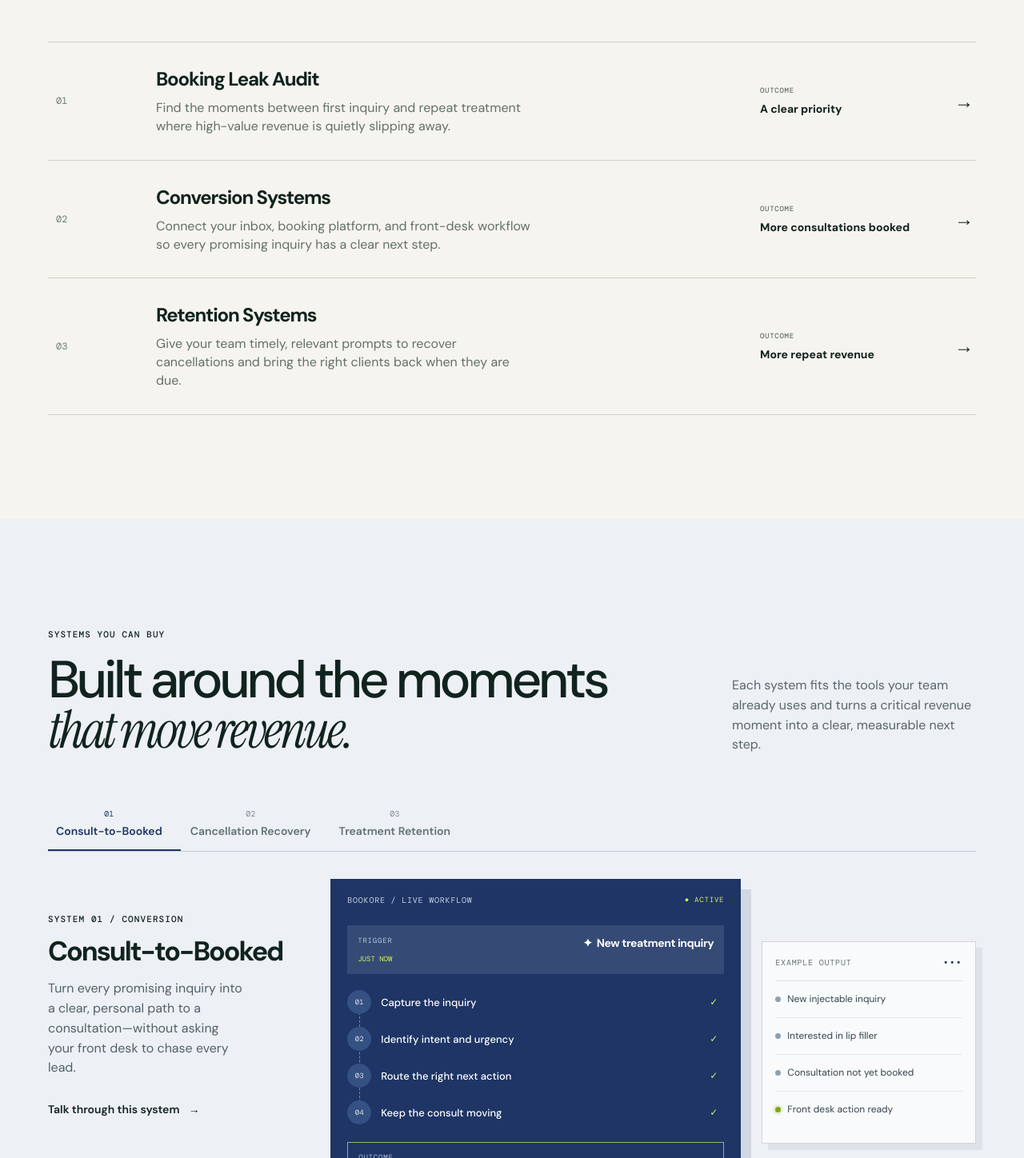
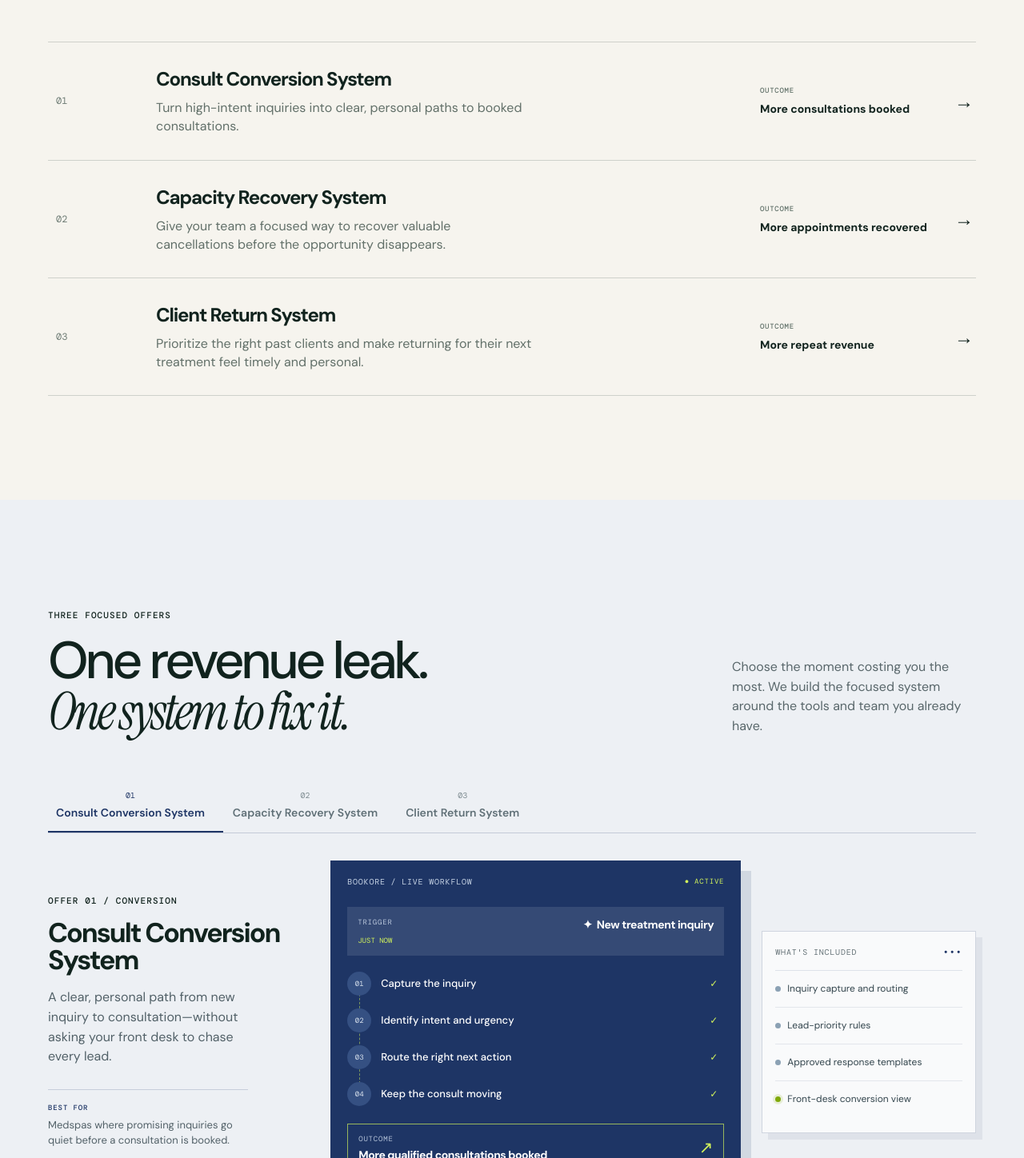
Before and after one commit to Angelajm6/Bookore-Systems, a React (Vite) app: page / in a window 1280 px wide. Shown: the part 1862-3310 px from the top of the page at 80% size. Built offline with nearby package versions, Linux system fonts and the light colour scheme; no server answers.

Commit message:
Productize medspa system offers

```diff
--- a/src/main.jsx
+++ b/src/main.jsx
@@ -10,20 +10,20 @@ function Spark() { return <span className="spark" aria-hidden="true">✦</span>;
 const services = [
   {
     number: '01',
-    title: 'Booking Leak Audit',
-    text: 'Find the moments between first inquiry and repeat treatment where high-value revenue is quietly slipping away.',
-    outcome: 'A clear priority'
+    title: 'Consult Conversion System',
+    text: 'Turn high-intent inquiries into clear, personal paths to booked consultations.',
+    outcome: 'More consultations booked'
   },
   {
     number: '02',
-    title: 'Conversion Systems',
-    text: 'Connect your inbox, booking platform, and front-desk workflow so every promising inquiry has a clear next step.',
-    outcome: 'More consultations booked'
+    title: 'Capacity Recovery System',
+    text: 'Give your team a focused way to recover valuable cancellations before the opportunity disappears.',
+    outcome: 'More appointments recovered'
   },
   {
     number: '03',
-    title: 'Retention Systems',
-    text: 'Give your team timely, relevant prompts to recover cancellations and bring the right clients back when they are due.',
+    title: 'Client Return System',
+    text: 'Prioritize the right past clients and make returning for their next treatment feel timely and personal.',
     outcome: 'More repeat revenue'
   }
 ];
@@ -38,41 +38,50 @@ const faqs = [
 const systems = [
   {
     id: 'consult',
-    eyebrow: 'SYSTEM 01 / CONVERSION',
-    title: 'Consult-to-Booked',
-    description: 'Turn every promising inquiry into a clear, personal path to a consultation—without asking your front desk to chase every lead.',
+    eyebrow: 'OFFER 01 / CONVERSION',
+    title: 'Consult Conversion System',
+    description: 'A clear, personal path from new inquiry to consultation—without asking your front desk to chase every lead.',
     trigger: 'New treatment inquiry',
     steps: ['Capture the inquiry', 'Identify intent and urgency', 'Route the right next action', 'Keep the consult moving'],
     result: 'More qualified consultations booked',
-    preview: ['New injectable inquiry', 'Interested in lip filler', 'Consultation not yet booked', 'Front desk action ready']
+    preview: ['New injectable inquiry', 'Interested in lip filler', 'Consultation not yet booked', 'Front desk action ready'],
+    idealFor: 'Medspas where promising inquiries go quiet before a consultation is booked.',
+    includes: ['Inquiry capture and routing', 'Lead-priority rules', 'Approved response templates', 'Front-desk conversion view']
   },
   {
     id: 'recovery',
-    eyebrow: 'SYSTEM 02 / CAPACITY',
-    title: 'Cancellation Recovery',
-    description: 'Make cancellations less costly by surfacing the right clients, the right open slots, and a clear recovery plan for your team.',
+    eyebrow: 'OFFER 02 / CAPACITY',
+    title: 'Capacity Recovery System',
+    description: 'A focused system for turning cancellations into recoverable appointments instead of empty space on the calendar.',
     trigger: 'High-value appointment cancelled',
     steps: ['Spot the open capacity', 'Match an appropriate client', 'Prepare approved outreach', 'Track the recovered booking'],
     result: 'More of your calendar working for you',
-    preview: ['Friday 3:30 PM opened', 'Two clients on waitlist', 'Best-fit client identified', 'Recovery message ready']
+    preview: ['Friday 3:30 PM opened', 'Two clients on waitlist', 'Best-fit client identified', 'Recovery message ready'],
+    idealFor: 'Medspas losing valuable appointment time to late cancellations and no-shows.',
+    includes: ['Cancellation detection', 'Waitlist and client matching', 'Approved recovery outreach', 'Recovered-capacity tracking']
   },
   {
     id: 'retention',
-    eyebrow: 'SYSTEM 03 / RETENTION',
-    title: 'Treatment Retention',
-    description: 'Bring the right clients back at the right time with a focused rebooking queue your front desk can confidently act on.',
+    eyebrow: 'OFFER 03 / RETENTION',
+    title: 'Client Return System',
+    description: 'A provider-approved rebooking queue that helps your front desk bring the right clients back at the right time.',
     trigger: 'Provider-approved treatment cadence due',
     steps: ['Identify clients who are due', 'Prioritize by opportunity', 'Prepare relevant follow-up', 'Measure returning revenue'],
     result: 'More returning clients and repeat revenue',
-    preview: ['Treatment cycle due', '42 days since last visit', 'Rebooking opportunity', 'Follow-up approved']
+    preview: ['Treatment cycle due', '42 days since last visit', 'Rebooking opportunity', 'Follow-up approved'],
+    idealFor: 'Medspas with strong past clients but inconsistent rebooking and follow-through.',
+    includes: ['Due-date and cadence rules', 'Rebooking priority queue', 'Approved follow-up templates', 'Return-revenue reporting']
   }
 ];
 
 const liveDemos = [
   {
     id: 'consult',
-    label: 'Consult-to-Booked',
-    eyebrow: 'SYSTEM 01 / CONVERSION',
+    label: 'Consult Conversion',
+    eyebrow: 'OFFER 01 / CONVERSION',
+    offer: 'Consult Conversion System',
+    offerPromise: 'Turn high-intent inquiries into booked consultations.',
+    offerIncludes: ['Map your inquiry-to-consult journey', 'Build priority and routing rules', 'Create your approved response playbook', 'Launch a simple front-desk action view'],
     heading: <>A consult is too valuable<br /><em>to become a loose end.</em></>,
     intro: 'Give a busy front desk one clear next step—while keeping a person in control of every client-facing action.',
     profile: { tag: 'NEW INQUIRY', signal: 'HIGH INTENT', initials: 'MC', name: 'Maya Chen', source: 'New client · Instagram DM', details: [['INTEREST', 'Lip filler consultation'], ['INQUIRY RECEIVED', 'Today, 6:42 PM']] },
@@ -91,8 +100,11 @@ const liveDemos = [
   },
   {
     id: 'recovery',
-    label: 'Cancellation Recovery',
-    eyebrow: 'SYSTEM 02 / CAPACITY',
+    label: 'Capacity Recovery',
+    eyebrow: 'OFFER 02 / CAPACITY',
+    offer: 'Capacity Recovery System',
+    offerPromise: 'Turn last-minute openings into recoverable appointments.',
+    offerIncludes: ['Identify cancellations worth recovering', 'Match eligible clients or waitlist demand', 'Prepare approved recovery outreach', 'Track recovered appointment value'],
     heading: <>A cancelled slot can still<br /><em>be a booked treatment.</em></>,
     intro: 'Turn a last-minute opening into a focused recovery task instead of hoping the front desk notices in time.',
     profile: { tag: 'OPEN CAPACITY', signal: 'TIME SENSITIVE', initials: 'FR', name: 'Friday · 3:30 PM', source: '90-minute injectable appointment', details: [['CANCELLED', 'Today, 10:14 AM'], ['WINDOW', 'Within 72 hours']] },
@@ -111,8 +123,11 @@ const liveDemos = [
   },
   {
     id: 'retention',
-    label: 'Treatment Retention',
-    eyebrow: 'SYSTEM 03 / RETENTION',
+    label: 'Client Return',
+    eyebrow: 'OFFER 03 / RETENTION',
+    offer: 'Client Return System',
+    offerPromise: 'Bring valuable past clients back before they drift away.',
+    offerIncludes: ['Define provider-approved return windows', 'Prioritize the right clients', 'Build your rebooking outreach queue', 'Measure returning client momentum'],
     heading: <>Returning clients deserve<br /><em>timely follow-through.</em></>,
     intro: 'Give the front desk a provider-approved rebooking queue before a valuable client quietly drifts away.',
     profile: { tag: 'REBOOKING DUE', signal: 'READY TO REVIEW', initials: 'EP', name: 'Elena Park', source: 'Returning client · 6 visits', details: [['LAST VISIT', '12 weeks ago'], ['APPROVED CADENCE', 'Review due this month']] },
@@ -221,16 +236,16 @@ function App() {
     <section className="systems-section" id="systems">
       <div className="shell">
         <div className="systems-head" data-reveal>
-          <div><p className="section-kicker">SYSTEMS YOU CAN BUY</p><h2>Built around the moments<br /><em>that move revenue.</em></h2></div>
-          <p>Each system fits the tools your team already uses and turns a critical revenue moment into a clear, measurable next step.</p>
+          <div><p className="section-kicker">THREE FOCUSED OFFERS</p><h2>One revenue leak.<br /><em>One system to fix it.</em></h2></div>
+          <p>Choose the moment costing you the most. We build the focused system around the tools and team you already have.</p>
         </div>
         <div className="system-tabs" role="tablist" aria-label="Example systems">
           {systems.map((system, i) => <button key={system.id} role="tab" aria-selected={activeSystem === system.id} className={activeSystem === system.id ? 'active' : ''} onClick={() => setActiveSystem(system.id)}><span>0{i + 1}</span>{system.title}</button>)}
         </div>
         {systems.map((system) => activeSystem === system.id && <article className="system-demo" key={system.id}>
           <div className="system-copy" data-reveal>
-            <p className="section-kicker">{system.eyebrow}</p><h3>{system.title}</h3><p>{system.description}</p>
-            <a className="text-link" href="#book">Talk through this system <Arrow /></a>
+            <p className="section-kicker">{system.eyebrow}</p><h3>{system.title}</h3><p>{system.description}</p><p className="system-ideal"><span>BEST FOR</span>{system.idealFor}</p>
+            <a className="text-link" href="#book">Talk through this offer <Arrow /></a>
           </div>
           <div className="demo-board" data-reveal style={{ '--delay': '110ms' }}>
             <div className="demo-board-head"><span>BOOKORE / LIVE WORKFLOW</span><i>● ACTIVE</i></div>
@@ -241,19 +256,25 @@ function App() {
             <div className="demo-result"><span>OUTCOME</span><strong>{system.result}</strong><b>↗</b></div>
           </div>
           <div className="system-preview" data-reveal style={{ '--delay': '190ms' }}>
-            <div className="preview-top"><span>EXAMPLE OUTPUT</span><b>•••</b></div>
-            {system.preview.map((item, i) => <div className="preview-line" key={item}><i className={i === system.preview.length - 1 ? 'complete' : ''}></i>{item}</div>)}
+            <div className="preview-top"><span>WHAT'S INCLUDED</span><b>•••</b></div>
+            {system.includes.map((item, i) => <div className="preview-line" key={item}><i className={i === system.includes.length - 1 ? 'complete' : ''}></i>{item}</div>)}
           </div>
         </article>)}
-        <p className="systems-note" data-reveal>These are focused systems—not a one-size-fits-all platform. Every build is shaped around your booking flow, front desk, and client experience.</p>
+        <p className="systems-note" data-reveal>Every offer starts with your existing booking flow, front desk, and client experience—not a disruptive replacement platform.</p>
       </div>
     </section>
 
     <section className="consult-demo-section" aria-labelledby="consult-demo-heading">
       <div className="shell">
         {liveDemos.filter((demo) => demo.id === activeLiveDemo).map((demo) => <React.Fragment key={demo.id}>
-          <div className="consult-demo-head" data-reveal><div><p className="section-kicker">LIVE SYSTEM DEMOS</p><h2 id="consult-demo-heading">{demo.heading}</h2></div><p>{demo.intro}</p></div>
+          <div className="consult-demo-head" data-reveal><div><p className="section-kicker">SEE THE OFFER IN ACTION</p><h2 id="consult-demo-heading">{demo.heading}</h2></div><p>{demo.intro}</p></div>
           <div className="live-demo-tabs" role="tablist" aria-label="Live system demos">{liveDemos.map((item, i) => <button key={item.id} role="tab" aria-selected={activeLiveDemo === item.id} className={activeLiveDemo === item.id ? 'active' : ''} onClick={() => { setActiveLiveDemo(item.id); setLiveDemoStep('review'); }}><span>0{i + 1}</span>{item.label}</button>)}</div>
+          <div className="offer-strip" data-reveal>
+            <div><span>THE OFFER</span><strong>{demo.offer}</strong></div>
+            <p>{demo.offerPromise}</p>
+            <ul>{demo.offerIncludes.map((item) => <li key={item}>{item}</li>)}</ul>
+            <a className="button button-primary" href="#book">Talk through this offer <Arrow /></a>
+          </div>
           <div className="consult-demo-grid">
             <div className="lead-profile" data-reveal><div className="profile-head"><span>{demo.profile.tag}</span><i>● {demo.profile.signal}</i></div><div className="profile-person"><div className="profile-avatar">{demo.profile.initials}</div><div><strong>{demo.profile.name}</strong><span>{demo.profile.source}</span></div></div>{demo.profile.details.map(([label, value]) => <div className="profile-detail" key={label}><span>{label}</span><strong>{value}</strong></div>)}<div className="profile-detail"><span>STATUS</span><strong className={liveDemoStep === 'booked' ? 'status-booked' : ''}>{liveDemoStep === 'booked' ? 'Outcome recorded' : 'Needs team action'}</strong></div></div>
             <div className="consult-workflow" data-reveal style={{ '--delay': '100ms' }}><div className="workflow-top"><span>BOOKORE / {demo.label.toUpperCase()}</span><b>DEMO DATA</b></div>{demo.events.map(([label, value], i) => <div className={'workflow-event ' + (liveDemoStep !== 'review' ? 'complete' : '')} key={label}><div className="workflow-icon">0{i + 1}</div><div><span>{label}</span><strong>{value}</strong></div><i>✓</i></div>)}{liveDemoStep === 'review' && <div className="workflow-action"><span>RECOMMENDED NEXT STEP</span><strong>{demo.recommendation}</strong><p>{demo.supporting}</p><button onClick={() => setLiveDemoStep('sent')}>{demo.button} <Arrow /></button></div>}{liveDemoStep === 'sent' && <div className="workflow-action sent"><span>{demo.sentLabel}</span><strong>{demo.sentCopy}</strong><p>{demo.sentSupporting}</p><button onClick={() => setLiveDemoStep('booked')}>{demo.sentButton} <Arrow /></button></div>}{liveDemoStep === 'booked' && <div className="workflow-action booked"><span>OUTCOME CAPTURED</span><strong>{demo.outcome}</strong><p>{demo.outcomeSupporting}</p><button onClick={() => setLiveDemoStep('review')}>Run the demo again <Arrow /></button></div>}</div>
```
Also changed, not shown: src/styles.css.
